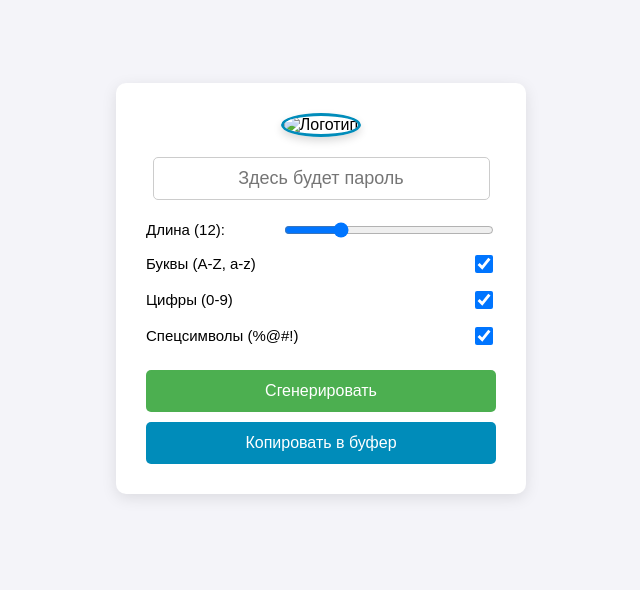
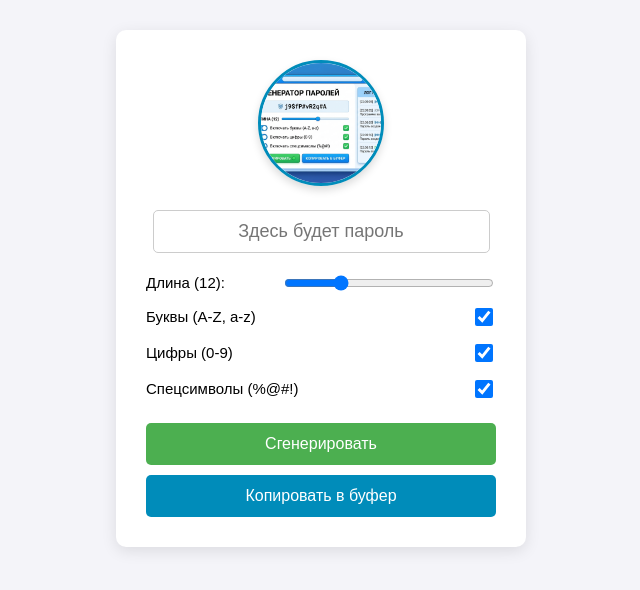
Before and after one commit to Fedor-Hub-Uetersen/Passwortgenerator, a plain HTML site: page index.html in a window 1280 px wide. Shown: the part 112-702 px from the top of the page, without its empty margins (319-959 px from the left). Drawn offline with Linux system fonts and the light colour scheme.

Commit message:
Update index.html

```diff
--- a/index.html
+++ b/index.html
@@ -74,7 +74,7 @@
 <body>
 
 <div class="container">
-    <img src="images/logo.png" alt="Логотип" class="app-logo">
+    <img src="logo.png" alt="Логотип" class="app-logo">
 
     <input type="text" id="passwordDisplay" placeholder="Здесь будет пароль" readonly>
 
@@ -116,7 +116,6 @@ function generatePassword() {
 
     let allCharacters = "";
 
-    // Безопасный набор спецсимволов, как в описании интерфейса
     const letters = "abcdefghijklmnopqrstuvwxyzABCDEFGHIJKLMNOPQRSTUVWXYZ";
     const digits = "0123456789";
     const specials = "%@#!*&?$";
@@ -133,7 +132,6 @@ function generatePassword() {
 
     let generatedPassword = "";
 
-    // Генерируем случайный пароль
     for (let i = 0; i < length; i++) {
         const randomIndex = Math.floor(Math.random() * allCharacters.length);
         generatedPassword += allCharacters[randomIndex];
@@ -164,3 +162,5 @@ console.log(`[${getTimestamp()}] [СИСТЕМА] Генератор успеш
 
 </body>
 </html>
+</body>
+</html>
```
